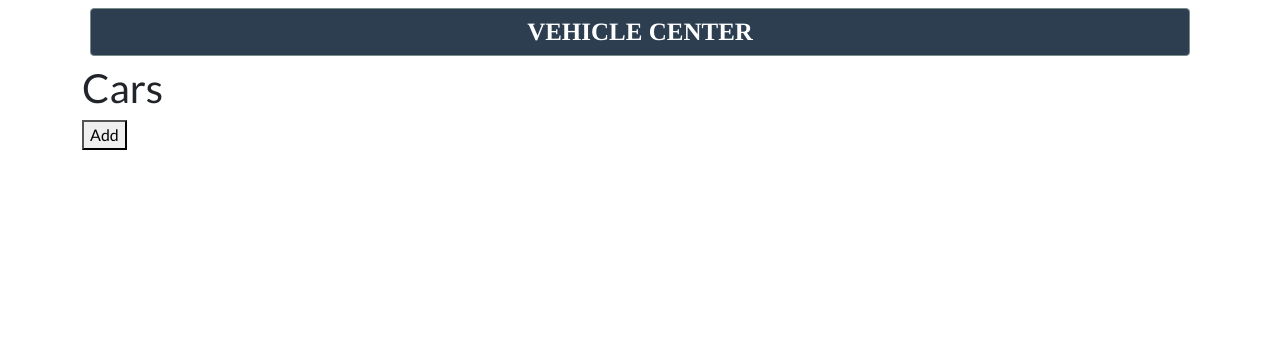
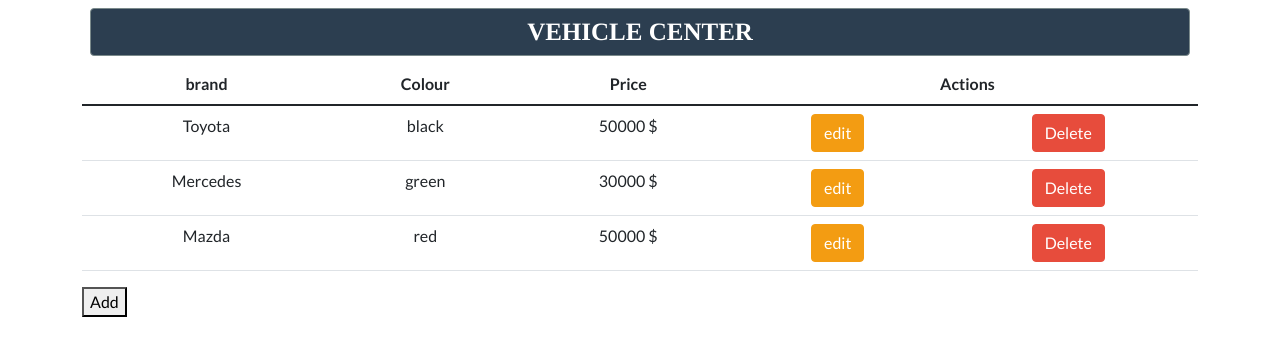
Before and after one commit to sagarromer/react-vehicle-store-crud-2021, a React (Create React App) app: page / in a window 1280 px wide. Shown: the top 356 px of the page. Built offline with nearby package versions, Linux system fonts and the light colour scheme.

Commit message:
created car component

```diff
--- a/src/App.js
+++ b/src/App.js
@@ -1,13 +1,13 @@
 import React, { Component } from 'react'
 import Heading from "./components/stateless/heading/Heading"
-
+import Cars from "./components/statefull/cars/Car"
 class App extends Component {
   render() {
     return (
       <div className="container">
 
         <Heading>vehicle center</Heading>
-        <h2>Cars</h2>
+        <Cars></Cars>
         <button>Add</button>
       </div>
     );
--- /dev/null
+++ b/src/components/statefull/cars/Car.js
@@ -0,0 +1,48 @@
+import React, { Component } from 'react'
+
+class Car extends Component {
+    render() {
+        return (
+            <>
+                <table className="table text-center">
+                    <thead>
+                        <tr>
+                            <th>brand</th>
+                            <th>Colour</th>
+                            <th>Price</th>
+                            <th colspan="2">Actions</th>
+                        </tr>
+                    </thead>
+                    <tbody>
+                        <tr>
+                            <td>Toyota</td>
+                            <td>black</td>
+                            <td>{50000+" $"}</td>
+                            <td><button className="btn btn-warning">edit</button></td>
+                            <td><button className="btn btn-danger">Delete</button></td>
+
+                        </tr>
+                        <tr>
+                            <td>Mercedes</td>
+                            <td>green</td>
+                            <td>{30000+" $"}</td>
+                            <td><button className="btn btn-warning">edit</button></td>
+                            <td><button className="btn btn-danger">Delete</button></td>
+
+                        </tr>
+                        <tr>
+                            <td>Mazda</td>
+                            <td>red</td>
+                            <td>{50000+" $"}</td>
+                            <td><button className="btn btn-warning">edit</button></td>
+                            <td><button className="btn btn-danger">Delete</button></td>
+
+                        </tr>
+                    </tbody>
+                </table>
+            </>
+        )
+    }
+}
+
+export default Car
```
